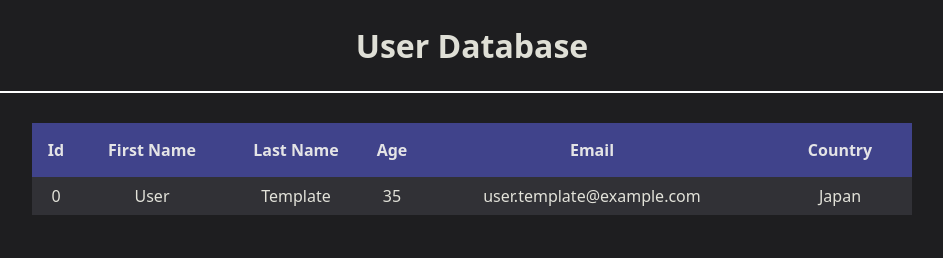
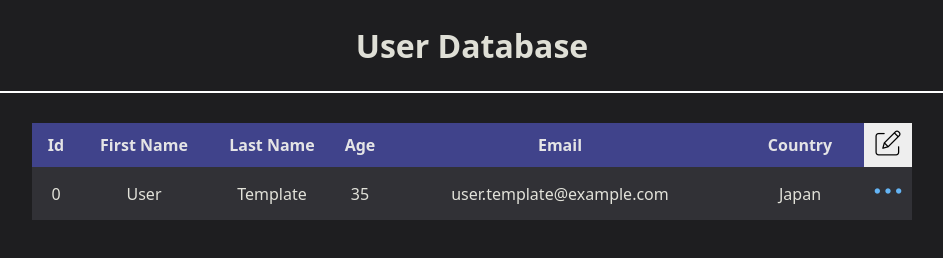
Before and after one commit to AgusT613/app_crud_rest_api, a website built with Vite: page frontend/index.html in a window 1280 px wide. Shown: the whole page, without its empty margins (168-1111 px from the left). Built offline with nearby package versions, Linux system fonts and the light colour scheme; files whose address does not match are found by name.

Commit message:
Add icon edit button and three dots on each data cell

```diff
--- a/frontend/index.html
+++ b/frontend/index.html
@@ -29,6 +29,9 @@
           <th class="content__table__header__data content__table__header__age">Age</th>
           <th class="content__table__header__data content__table__header__email">Email</th>
           <th class="content__table__header__data content__table__header__country">Country</th>
+          <th class="content__table__header__data content__table__header__edit">
+            <img class="content__table__header__icon" src="images/edit_icon_32x32_bg_transparent.png" alt="Edit">
+          </th>
         </thead>
         <tbody class="content__table__body">
           <tr>
@@ -38,6 +41,9 @@
             <td>35</td>
             <td>user.template@example.com</td>
             <td>Japan</td>
+            <td class="content__table__body__edit">
+              <img class="content__table__body__icon" src="images/three_dots_32x32_edit_horizontal_blue.png" alt="Three dots edit">
+            </td>
           </tr>
         </tbody>
       </table>
--- a/frontend/src/index.css
+++ b/frontend/src/index.css
@@ -41,7 +41,7 @@ body{
 }
 
 .content__table__header__data{
-    padding: 1em 0;
+    padding: .7em 0;
 }
 
 .content__table__header__id,
@@ -61,7 +61,22 @@ body{
     background: var(--table_even_row_color);
 }
 
+.content__table__header__edit{
+    background: #eee;
+    width: 3em;
+    padding: 0;
+}
+
 .content__table__body tr td{
     text-align: center;
     padding: .5em 0;
 }
+
+.content__table__body__edit:hover{
+    background: var(--table_even_row_color);
+    cursor: pointer;
+}
+
+.content__table__body__edit:active{
+    background: var(--table_odd_row_color);
+}
```
Also changed, not shown: frontend/images/edit_icon_32x32_bg_transparent.png (added), frontend/images/three_dots_32x32_edit_horizontal_blue.png (added).
